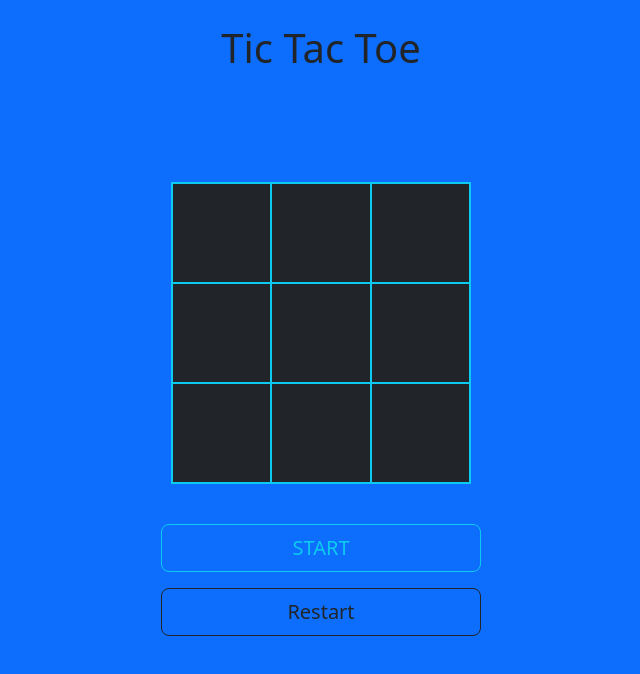
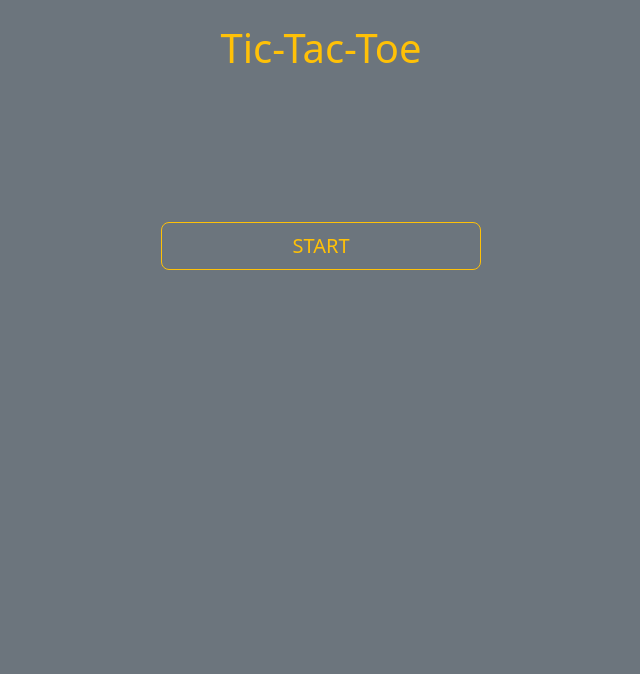
Before and after one commit to Spittzy/Week11_CodingAssignment, a website: page index.html in a window 1280 px wide. Shown: the whole page, without its empty margins (319-959 px from the left). Drawn offline with nearby package versions, Linux system fonts and the light colour scheme.

Commit message:
updating files

```diff
--- a/app.js
+++ b/app.js
@@ -1,6 +1,9 @@
 console.log('Hello World');
-//alert element
+//hiding elements
 let alert = $('#status-alert');
+let grid = $('#grid');
+let restartBtn = $('#restartBtn');
+let startBtn = $('#startBtn');
 //square div elements
 let box0 = $('#box0');
 let box1 = $('#box1');
@@ -20,8 +23,12 @@ let winner = false;
 let currentPlayer = '';
 let round = 1;
 
-//hide alert
+//hide elements
 alert.hide();
+grid.hide();
+restartBtn.hide();
+
+
 
 /**
  * diable pointer from clicking
@@ -132,6 +139,10 @@ function changePlayer() {
 const startGame = () => {
     //player 1 get to go first
     changePlayer();
+    //show grid and restart button
+    grid.show();
+    restartBtn.show();
+    startBtn.hide();
     //click on square, round++, change to next player
     $('.square').on('click', function () {
         if (round > 4) {
--- a/index.html
+++ b/index.html
@@ -9,43 +9,44 @@
     <link rel="stylesheet" href="style.css">
 </head>
 
-<body class="bg-primary">
+<body class="bg-secondary">
     <div id="header" class="container text-center p-3">
         <div class="row">
             <div class="col pt-2"></div>
             <div class="col pt-2">
-                <H1>Tic Tac Toe</H1>
+                <H1 class="text-warning">Tic-Tac-Toe</H1>
             </div>
             <div class="col pt-2"></div>
         </div>
     </div>
     <!--Alerts-->
+
     <div id="alert-container">
-        <div id='status-alert' class="alert alert-info text-center m-0 ms-5 me-5 fs-3" role="alert"></div>
+        <div id='status-alert' class="alert alert-warning  text-center m-0 ms-5 me-5 fs-3" role="alert"></div>
     </div>
     <!--board-->
     <div class="container m-auto p-3 g-5">
 
         <div id="grid"
-            class="container-outline-light m-auto p-0 bg-dark text-info text-center align-middle border border-info">
+            class="container-outline-light m-auto p-0 bg-dark text-info text-center align-middle border border-warning">
             <div class="row fs-1 g-0">
-                <div id='box0' class="square col p-3 border border-info"></div>
-                <div id='box1' class="square col p-3 border border-info"></div>
-                <div id='box2' class="square col p-3 border border-info"></div>
+                <div id='box0' class="square col p-3 border border-warning"></div>
+                <div id='box1' class="square col p-3 border border-warning"></div>
+                <div id='box2' class="square col p-3 border border-warning"></div>
 
             </div>
 
             <div class="row fs-1 g-0">
-                <div id='box3' class="square col p-3 border border-info"></div>
-                <div id='box4' class="square col p-3 border border-info"></div>
-                <div id='box5' class="square col p-3 border border-info"></div>
+                <div id='box3' class="square col p-3 border border-warning"></div>
+                <div id='box4' class="square col p-3 border border-warning"></div>
+                <div id='box5' class="square col p-3 border border-warning"></div>
 
             </div>
 
             <div class="row fs-1 g-0">
-                <div id='box6' class="square col p-3 border border-info"></div>
-                <div id='box7' class="square col p-3 border border-info"></div>
-                <div id='box8' class="square col p-3 border border-info"></div>
+                <div id='box6' class="square col p-3 border border-warning"></div>
+                <div id='box7' class="square col p-3 border border-warning"></div>
+                <div id='box8' class="square col p-3 border border-warning"></div>
 
             </div>
         </div>
@@ -53,7 +54,7 @@
 
     <!--button-->
     <div class="d-grid col-3 gap-3 mx-auto pt-4">
-        <button id='startBtn' type="button" class="btn btn-outline-info btn-lg">START</button>
+        <button id='startBtn' type="button" class="btn btn-outline-warning btn-lg">START</button>
         <button id='restartBtn' type="button" class="btn btn-outline-dark btn-lg">Restart</button>
     </div>
     <script src="node_modules/jquery/dist/jquery.js"></script>
--- a/style.css
+++ b/style.css
@@ -9,4 +9,6 @@
 
 #alert-container {
     min-height: 70px;
+
+
 }
```
